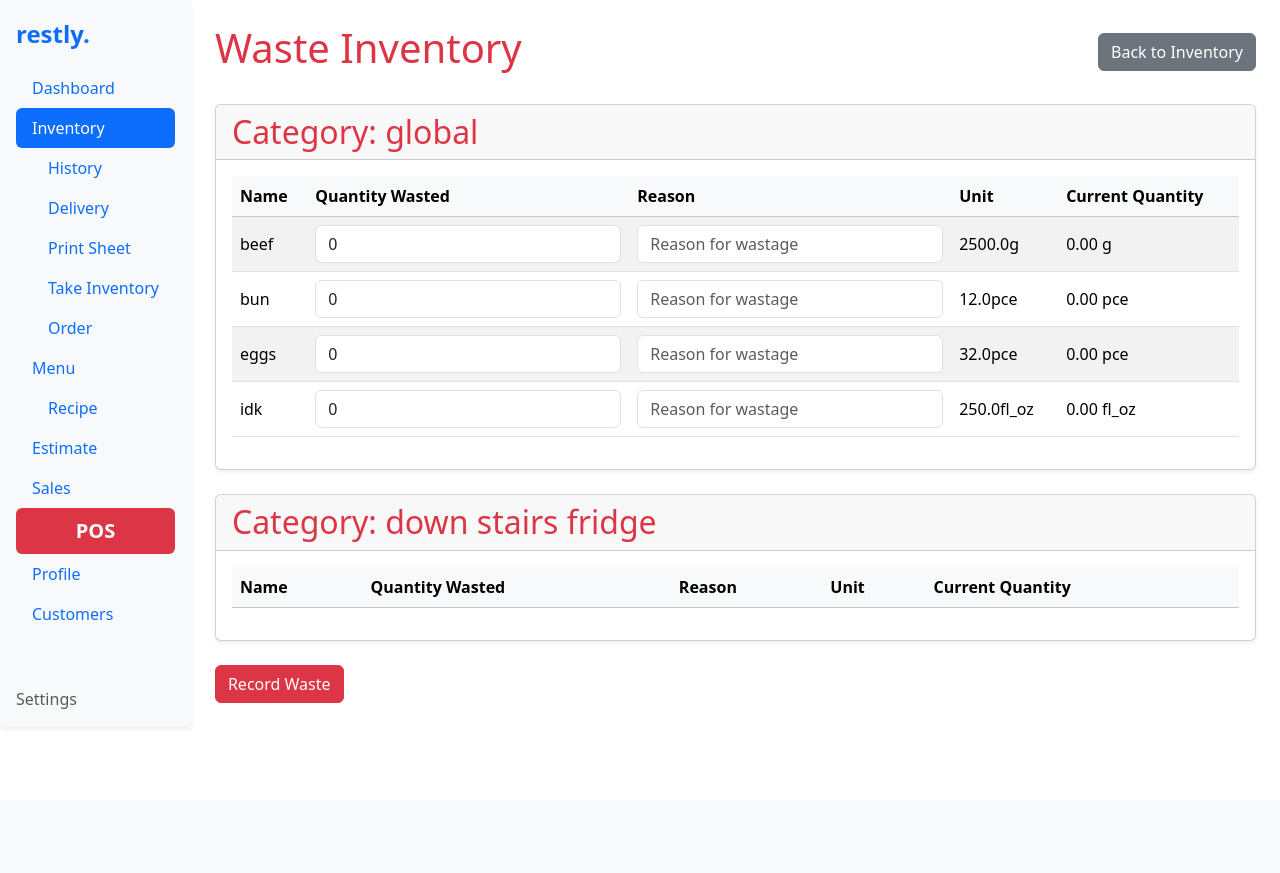
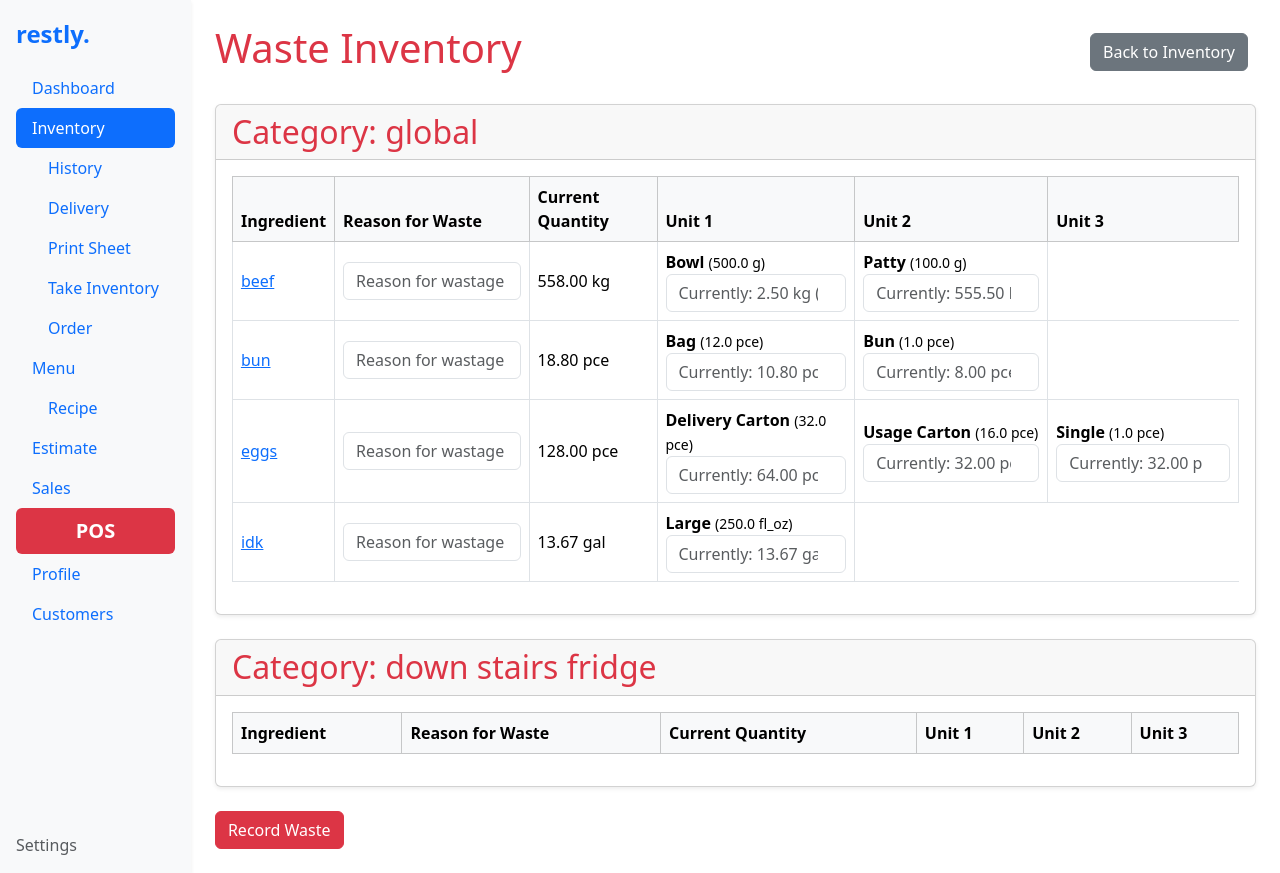
Before and after one commit to MaxIyad/restly, a Django app: page /inventory/waste/ in a window 1280 px wide. Before the commit the page ends 709 px from the top, so only its background shows below. Run offline with Django 5.2, Linux system fonts and the light colour scheme; data comes from the database, SQL or seed files in the repository; both versions use the stored data as it was after the commit; lists and menus that the app fills with data are empty; parts of the project's set-up code (start-up, migrations or seed data) failed here and were passed over.

Commit message:
fixed up waste, fixing history now

```diff
--- a/inventory/templates/inventory/waste_inventory.html
+++ b/inventory/templates/inventory/waste_inventory.html
@@ -7,9 +7,11 @@
 {% block content %}
 <div class="d-flex justify-content-between align-items-center mb-4">
     <h1 class="text-danger">Waste Inventory</h1>
-    <a href="{% url 'inventory' %}" class="btn btn-secondary">
-        <i class="bi bi-arrow-left-circle"></i> Back to Inventory
-    </a>
+    <div>
+        <a href="{% url 'inventory' %}" class="btn btn-secondary me-2">
+            <i class="bi bi-arrow-left-circle"></i> Back to Inventory
+        </a>
+    </div>
 </div>
 
 <form method="post">
@@ -20,32 +22,52 @@
             <h2 class="mb-0 text-danger">Category: {{ category.name }}</h2>
         </div>
         <div class="card-body">
-            <table class="table table-striped align-middle">
+            <table class="table table-bordered align-middle">
                 <thead class="table-light">
                     <tr>
-                        <th>Name</th>
-                        <th>Quantity Wasted</th>
-                        <th>Reason</th>
-                        <th>Unit</th>
+                        <th>Ingredient</th>
+                        <th>Reason for Waste</th>
                         <th>Current Quantity</th>
+
+                        <th>Unit 1</th>
+                        <th>Unit 2</th>
+                        <th>Unit 3</th>
+
                     </tr>
                 </thead>
                 <tbody>
                     {% for ingredient in category.ingredient_set.all %}
                     <tr>
-                        <td>{{ ingredient.name }}</td>
                         <td>
-                            {% with ingredient_forms|get_form:ingredient.id as form %}
-                                {{ form.quantity }}
-                            {% endwith %}
+                            <a href="{% url 'ingredient_details' category.slug ingredient.slug %}">
+                                {{ ingredient.name }}
+                            </a>
                         </td>
                         <td>
-                            {% with ingredient_forms|get_form:ingredient.id as form %}
-                                {{ form.waste_reason }}
-                            {% endwith %}
+                            <input
+                                type="text"
+                                name="waste_reason_{{ ingredient.id }}"
+                                class="form-control"
+                                placeholder="Reason for wastage">
                         </td>
-                        <td>{{ ingredient.unit_multiplier }}{{ ingredient.unit_type }}</td>
-                        <td>{{ ingredient.converted_quantity }}</td>
+                        <td>{{ ingredient.converted_total_quantity }}</td>
+                        {% for unit in ingredient.units.all %}
+                        <td>
+                            <div>
+                                <strong>{{ unit.name }}</strong>
+                                <small>({{ unit.multiplier }} {{ ingredient.unit_type }})</small>
+                            </div>
+                            <input
+                                type="number"
+                                name="unit_quantity_{{ unit.id }}"
+                                class="form-control"
+                                step="0.01"
+                                placeholder="Currently: {{ unit.converted_quantity }} ({{ unit.quantity }} {{unit.name}}(s))">
+                        </td>
+                        {% empty %}
+                        <td></td>
+                        {% endfor %}
+
                     </tr>
                     {% endfor %}
                 </tbody>
@@ -54,7 +76,8 @@
     </div>
     {% endfor %}
     <button type="submit" class="btn btn-danger">
-        <i class="bi bi-save"></i> Record Waste
+        <i class="bi bi-trash"></i> Record Waste
     </button>
 </form>
+
 {% endblock %}
--- a/inventory/views.py
+++ b/inventory/views.py
@@ -680,56 +680,39 @@ def prepped_ingredient_list(request):
 
 
 
-
 def waste_inventory(request):
-    categories = Category.objects.prefetch_related('ingredient_set').all()
-
-    # Create a form factory for updating the 'quantity' and 'waste_reason' fields
-    InventoryForm = modelform_factory(
-        Ingredient,
-        fields=['quantity', 'waste_reason'],
-        widgets={
-            'quantity': forms.NumberInput(attrs={'step': '0.01', 'class': 'form-control'}),
-            'waste_reason': forms.TextInput(attrs={'class': 'form-control', 'placeholder': 'Reason for wastage'}),
-        },
-    )
-
-    ingredient_forms = {}
+    categories = Category.objects.prefetch_related('ingredient_set__units').all()
 
     if request.method == 'POST':
         updated_count = 0
-        for ingredient in Ingredient.objects.all():
-            InventoryForm.base_fields['quantity'].required = False
-            InventoryForm.base_fields['waste_reason'].required = False
-
-            form = InventoryForm(request.POST, instance=ingredient, prefix=f"ingredient-{ingredient.id}")
-            ingredient_forms[ingredient.id] = form
-
-            if form.is_valid():
-                with transaction.atomic():
-                    ingredient.refresh_from_db()
-                    if form.cleaned_data['quantity'] is not None:
-                        wasted_quantity = form.cleaned_data['quantity']
-                        ingredient.quantity = ingredient.quantity - wasted_quantity
-                        ingredient.waste_reason = form.cleaned_data['waste_reason']
-                        ingredient.save()
-                        update_change_reason(ingredient, "Waste")
-                        updated_count += 1
+        with transaction.atomic():
+            for ingredient in Ingredient.objects.prefetch_related('units'):
+                waste_reason_key = f"waste_reason_{ingredient.id}"
+                reason = request.POST.get(waste_reason_key, "").strip()
+                for unit in ingredient.units.all():
+                    quantity_key = f"unit_quantity_{unit.id}"
+                    if quantity_key in request.POST and request.POST[quantity_key]:
+                        try:
+                            waste_quantity = float(request.POST[quantity_key])
+                            if waste_quantity > 0 and waste_quantity <= unit.quantity:
+                                unit.quantity -= waste_quantity  # Decrement the quantity
+                                unit.save()
+                                updated_count += 1
+                                ingredient.waste_reason = reason  # Save the waste reason
+                                ingredient.save()
+                            elif waste_quantity > unit.quantity:
+                                messages.error(request, f"Cannot waste more than available quantity for {unit.name}.")
+                        except ValueError:
+                            messages.error(request, f"Invalid quantity for {unit.name}.")
 
         if updated_count > 0:
-            messages.success(request, f"Waste recorded successfully! {updated_count} ingredient{'s' if updated_count > 1 else ''} updated.")
+            messages.success(request, f"Recorded waste for {updated_count} unit(s).")
         else:
-            messages.info(request, "No changes were made to the inventory.")
+            messages.info(request, "No waste recorded.")
 
         return redirect('inventory')
 
-    for ingredient in Ingredient.objects.all():
-        InventoryForm.base_fields['quantity'].required = False
-        InventoryForm.base_fields['waste_reason'].required = False
-        ingredient_forms[ingredient.id] = InventoryForm(instance=None, prefix=f"ingredient-{ingredient.id}")
-
     context = {
         'categories': categories,
-        'ingredient_forms': ingredient_forms,
     }
     return render(request, 'inventory/waste_inventory.html', context)
```
Also changed, not shown: db.sqlite3.
